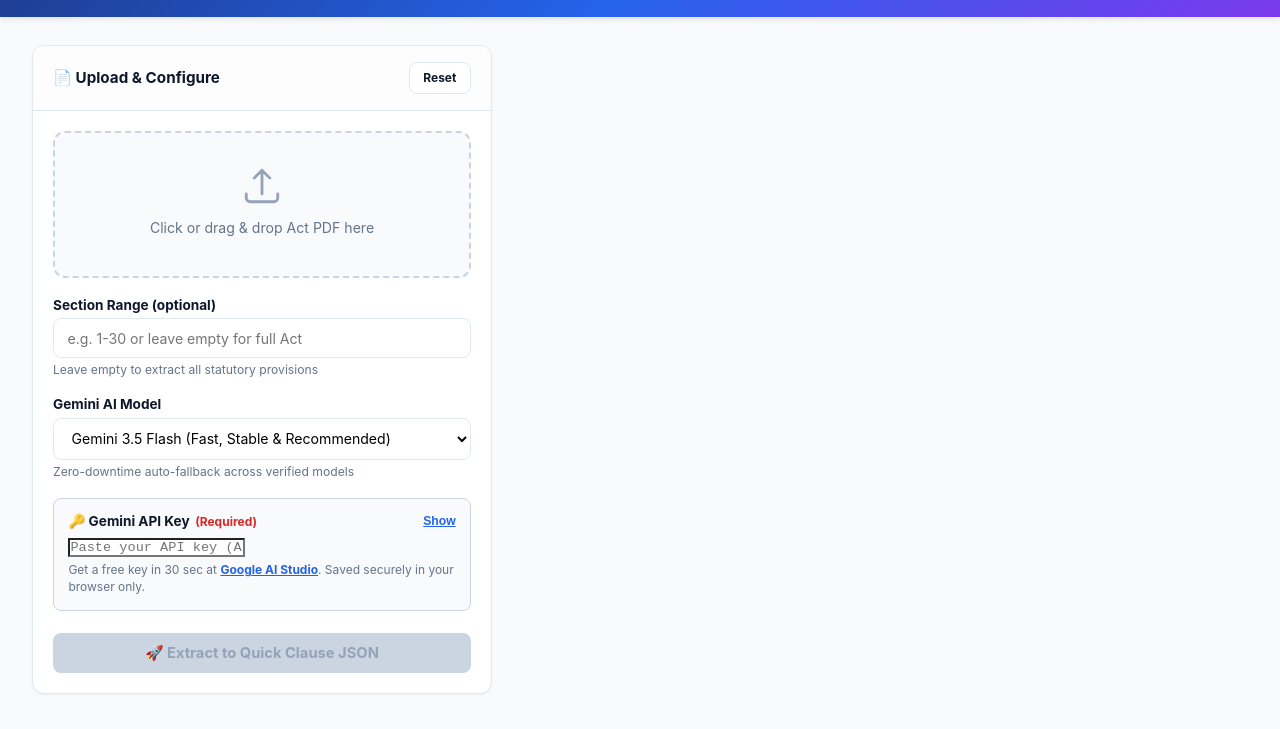
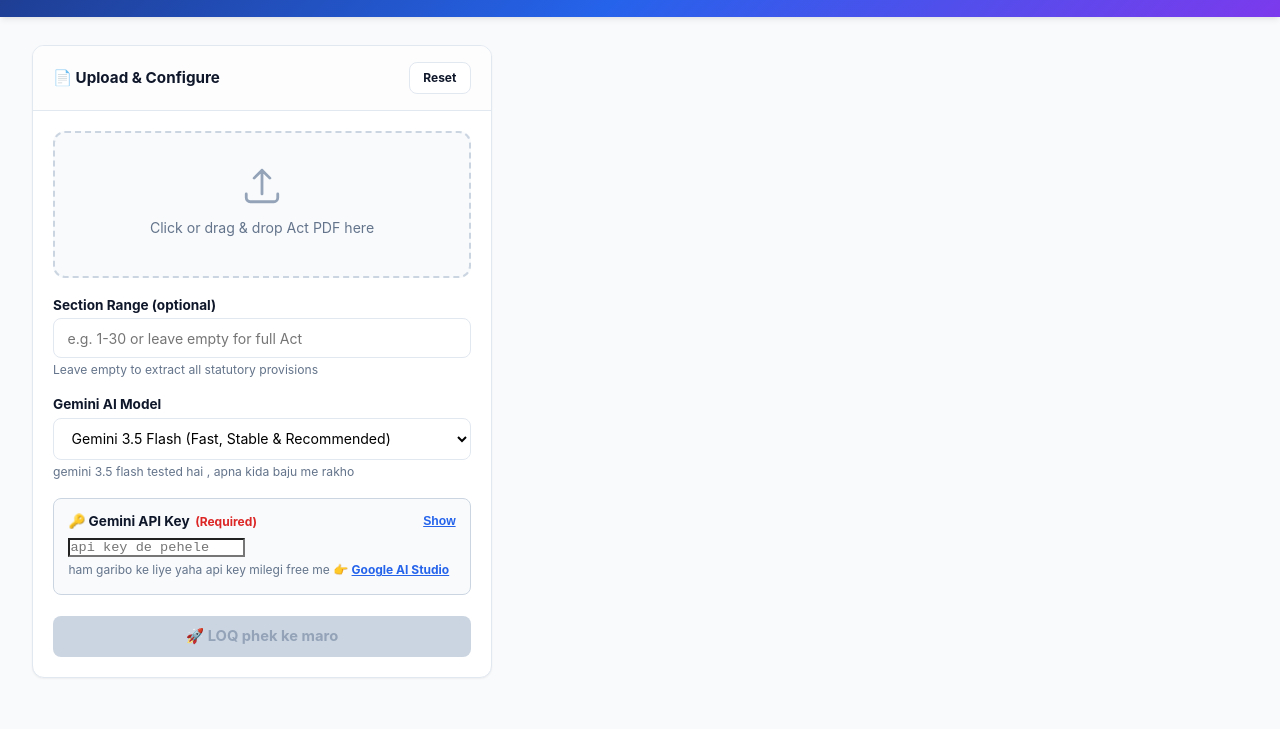
Before and after one commit to mecha-bharat/quick-pdf-extractor, a plain HTML site: page static/index.html in a window 1280 px wide. Shown: the part 71-800 px from the top of the page. Drawn offline with Linux system fonts and the light colour scheme.

Commit message:
Update custom UI texts and button label

```diff
--- a/static/index.html
+++ b/static/index.html
@@ -652,7 +652,7 @@
                             <option value="gemini-3.7-flash">Gemini 3.7 Flash</option>
                             <option value="gemini-3.8-flash">Gemini 3.8 Flash</option>
                         </select>
-                        <small>Zero-downtime auto-fallback across verified models</small>
+                        <small>gemini 3.5 flash tested hai , apna kida baju me rakho</small>
                     </div>
 
                     <!-- BYOK: Bring Your Own Key (Mandatory) -->
@@ -665,15 +665,15 @@
                                 <span id="toggleKeyText">Show</span>
                             </button>
                         </div>
-                        <input type="password" id="apiKeyInput" placeholder="Paste your API key (AIzaSy...)" style="background:white; font-family:monospace; font-size:0.85rem;">
+                        <input type="password" id="apiKeyInput" placeholder="api key de pehele" style="background:white; font-family:monospace; font-size:0.85rem;">
                         <small style="color:var(--text-muted); font-size:0.75rem; margin-top:0.35rem; display:block; line-height:1.4;">
-                            Get a free key in 30 sec at <a href="https://aistudio.google.com/apikey" target="_blank" style="color:var(--primary); font-weight:700; text-decoration:underline;">Google AI Studio</a>. Saved securely in your browser only.
+                            ham garibo ke liye yaha api key milegi free me 👉 <a href="https://aistudio.google.com/apikey" target="_blank" style="color:var(--primary); font-weight:700; text-decoration:underline;">Google AI Studio</a>
                         </small>
                     </div>
 
                     <!-- Extract Button -->
                     <button class="btn btn-primary" id="extractBtn" disabled onclick="startExtraction()">
-                        🚀 Extract to Quick Clause JSON
+                        🚀 LOQ phek ke maro
                     </button>
 
                     <!-- Real Multi-Stage Progress Card -->
@@ -944,7 +944,7 @@
         if (!userApiKey) {
             apiKeyInput.style.borderColor = 'var(--danger)';
             apiKeyInput.focus();
-            showToast('🔑 Please enter your Gemini API Key to proceed!');
+            showToast('🔑 api key de pehele!');
             return;
         }
 
```
